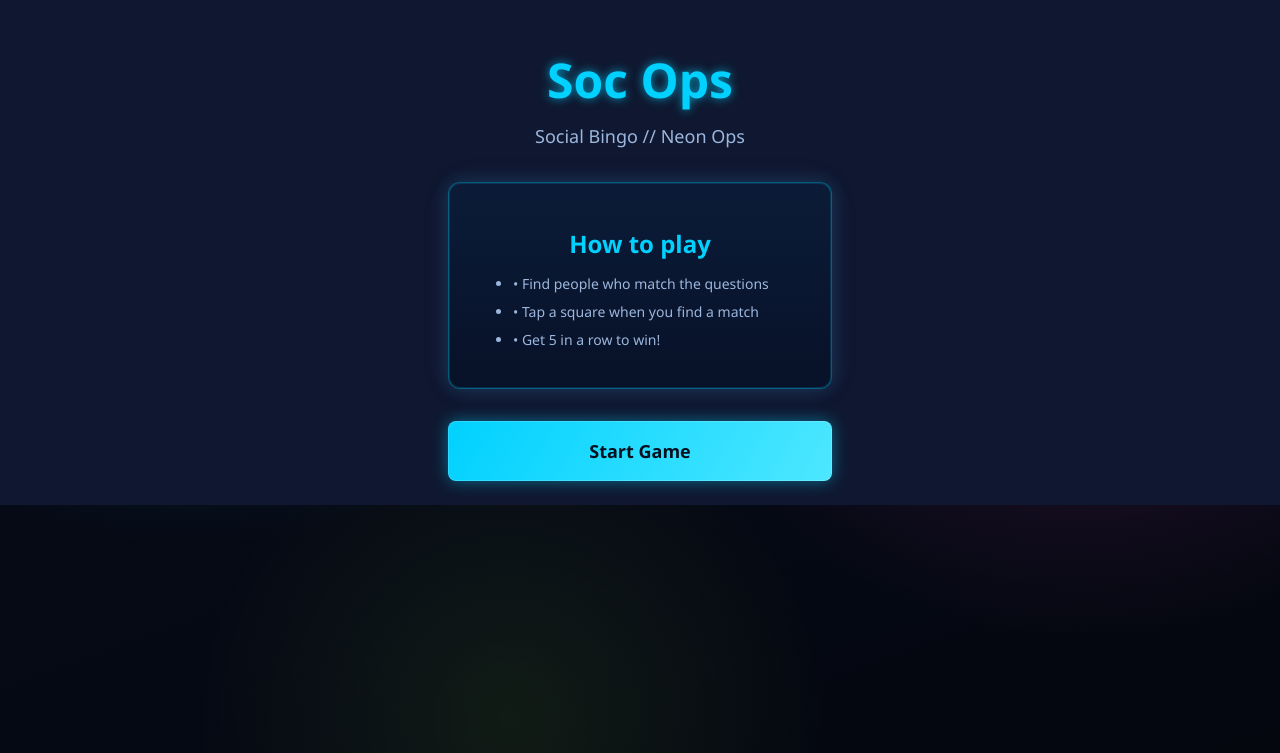
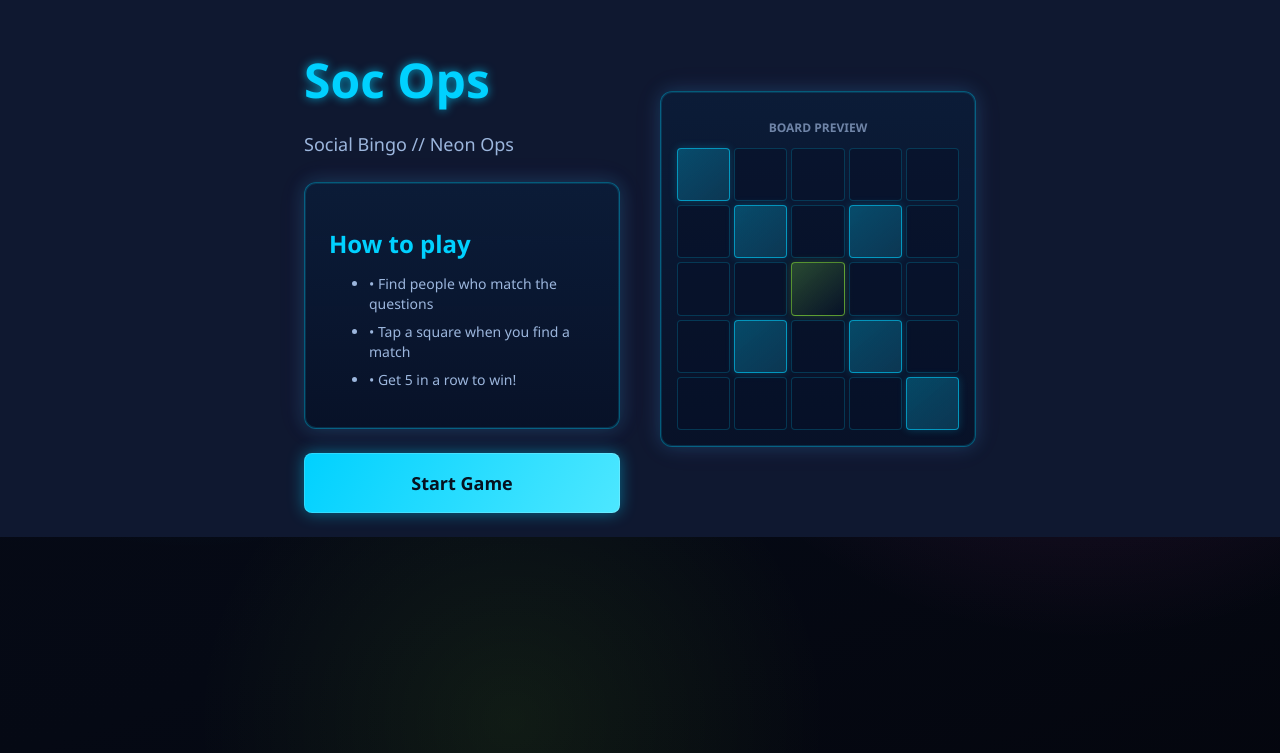
Before and after one commit to SusaraS/vscode-github-copilot-agent-lab-susara, a FastAPI app: page / in a window 1280 px wide. Shown: the top 753 px of the page. Run offline with FastAPI, Linux system fonts and the light colour scheme.

Commit message:
Implement design variation B for START screen (split-layout with board teaser)
Co-authored-by: SusaraS <129921768+SusaraS@users.noreply.github.com>
Agent-Logs-Url: https://github.com/SusaraS/vscode-github-copilot-agent-lab-susara/sessions/38c5483f-2d68-4e39-8582-832b9a3e9912

```diff
--- a/app/static/css/app.css
+++ b/app/static/css/app.css
@@ -38,6 +38,7 @@ body {
 .max-w-sm { max-width: 24rem; }
 .max-w-md { max-width: 28rem; }
 .max-w-xs { max-width: 20rem; }
+.max-w-2xl { max-width: 42rem; }
 
 .flex { display: flex; }
 .flex-col { flex-direction: column; }
@@ -271,3 +272,53 @@ button:disabled {
 .animate-neon-pop {
     animation: neon-pop 220ms ease-out;
 }
+
+/* Staggered entry for split-layout right panel */
+.animate-neon-pop-delay {
+    animation: neon-pop 220ms ease-out 100ms both;
+}
+
+/* Split layout — stacked on mobile, side-by-side at ≥640 px */
+.split-layout {
+    display: flex;
+    flex-direction: column;
+    gap: 2rem;
+}
+
+.split-panel {
+    display: flex;
+    flex-direction: column;
+    justify-content: center;
+}
+
+@media (min-width: 640px) {
+    .split-layout {
+        flex-direction: row;
+        align-items: center;
+        gap: 2.5rem;
+    }
+
+    .split-panel {
+        flex: 1 1 0%;
+    }
+}
+
+/* Board teaser cells (non-interactive preview grid) */
+.teaser-cell {
+    aspect-ratio: 1 / 1;
+    border-radius: 0.25rem;
+    border: 1px solid rgba(0, 209, 255, 0.2);
+    background: rgba(7, 18, 40, 0.6);
+}
+
+.teaser-cell-marked {
+    background: linear-gradient(140deg, rgba(0, 209, 255, 0.28), rgba(13, 61, 90, 0.85));
+    border-color: rgba(0, 209, 255, 0.6);
+    box-shadow: 0 0 8px rgba(0, 209, 255, 0.22);
+}
+
+.teaser-cell-free {
+    background: linear-gradient(140deg, rgba(155, 255, 57, 0.22), rgba(7, 18, 40, 0.88));
+    border-color: rgba(155, 255, 57, 0.5);
+    box-shadow: 0 0 10px rgba(155, 255, 57, 0.18);
+}
--- a/app/templates/components/start_screen.html
+++ b/app/templates/components/start_screen.html
@@ -1,10 +1,13 @@
 <div id="game-container">
 <div class="flex flex-col items-center justify-center min-h-full p-6 bg-cyber-dark">
-    <div class="text-center max-w-sm w-full">
+    <div class="split-layout max-w-2xl w-full">
+
+        <!-- Left panel: branding + how to play + CTA -->
+        <div class="split-panel animate-neon-pop">
             <h1 class="text-5xl font-bold text-neon-cyan text-glow-cyan mb-2">Soc Ops</h1>
-        <p class="text-lg text-neon-soft mb-8">Social Bingo // Neon Ops</p>
+            <p class="text-lg text-neon-soft mb-6">Social Bingo // Neon Ops</p>
 
-        <div class="neon-panel rounded-xl p-6 shadow-xl border border-neon-cyan mb-8">
+            <div class="neon-panel rounded-xl p-6 shadow-xl mb-6">
                 <h2 class="font-semibold text-neon-cyan mb-3">How to play</h2>
                 <ul class="text-left text-neon-soft text-sm space-y-2">
                     <li>• Find people who match the questions</li>
@@ -21,5 +24,45 @@
                 Start Game
             </button>
         </div>
+
+        <!-- Right panel: static board teaser -->
+        <div class="split-panel animate-neon-pop-delay">
+            <div class="neon-panel rounded-xl p-4 shadow-xl">
+                <p class="text-xs text-neon-muted text-center mb-3 font-semibold">BOARD PREVIEW</p>
+                <div class="grid grid-cols-5 gap-1">
+                    <div class="teaser-cell teaser-cell-marked"></div>
+                    <div class="teaser-cell"></div>
+                    <div class="teaser-cell"></div>
+                    <div class="teaser-cell"></div>
+                    <div class="teaser-cell"></div>
+
+                    <div class="teaser-cell"></div>
+                    <div class="teaser-cell teaser-cell-marked"></div>
+                    <div class="teaser-cell"></div>
+                    <div class="teaser-cell teaser-cell-marked"></div>
+                    <div class="teaser-cell"></div>
+
+                    <div class="teaser-cell"></div>
+                    <div class="teaser-cell"></div>
+                    <div class="teaser-cell teaser-cell-free"></div>
+                    <div class="teaser-cell"></div>
+                    <div class="teaser-cell"></div>
+
+                    <div class="teaser-cell"></div>
+                    <div class="teaser-cell teaser-cell-marked"></div>
+                    <div class="teaser-cell"></div>
+                    <div class="teaser-cell teaser-cell-marked"></div>
+                    <div class="teaser-cell"></div>
+
+                    <div class="teaser-cell"></div>
+                    <div class="teaser-cell"></div>
+                    <div class="teaser-cell"></div>
+                    <div class="teaser-cell"></div>
+                    <div class="teaser-cell teaser-cell-marked"></div>
                 </div>
             </div>
+        </div>
+
+    </div>
+</div>
+</div>
```
Lines whose indentation alone changed are shown as unchanged.
